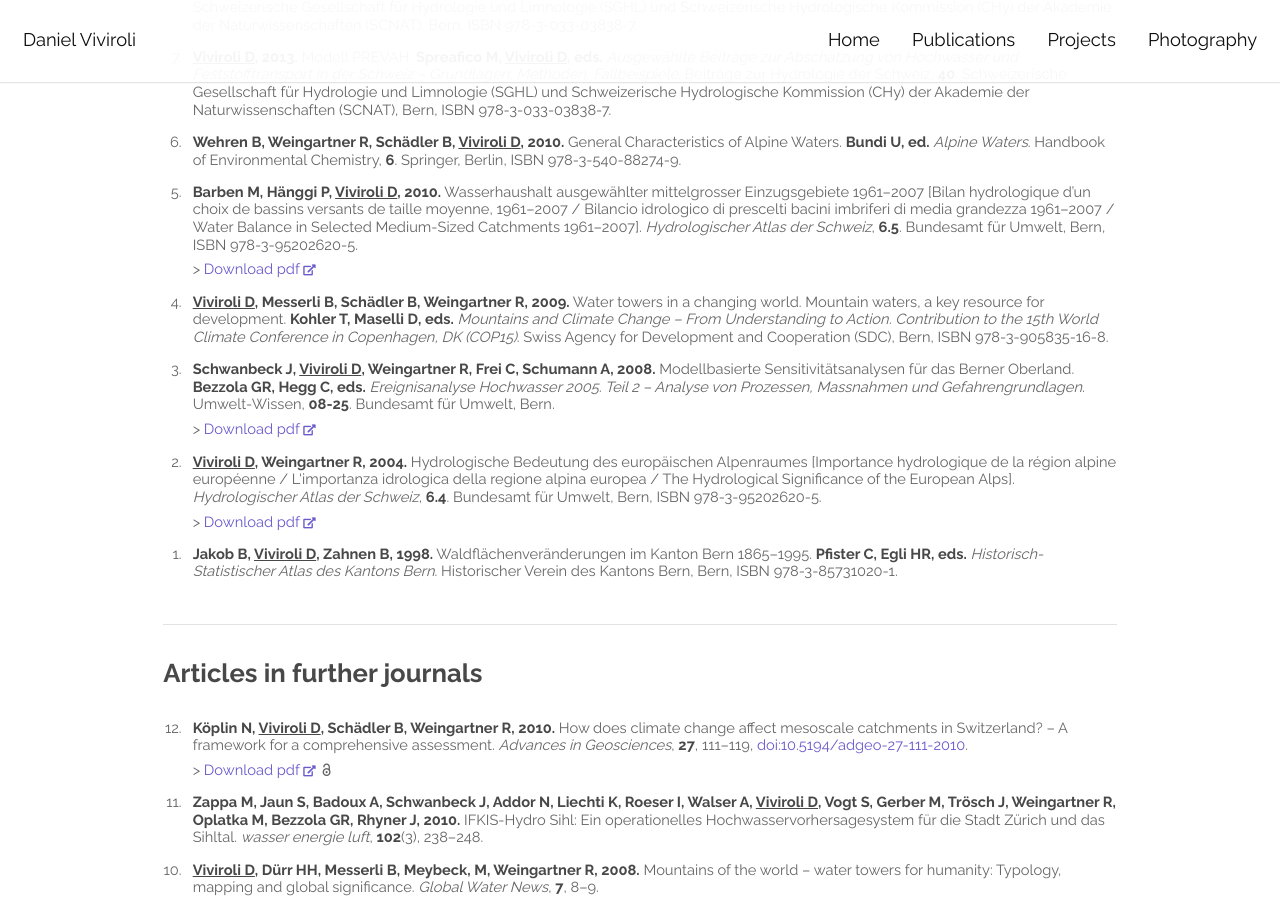
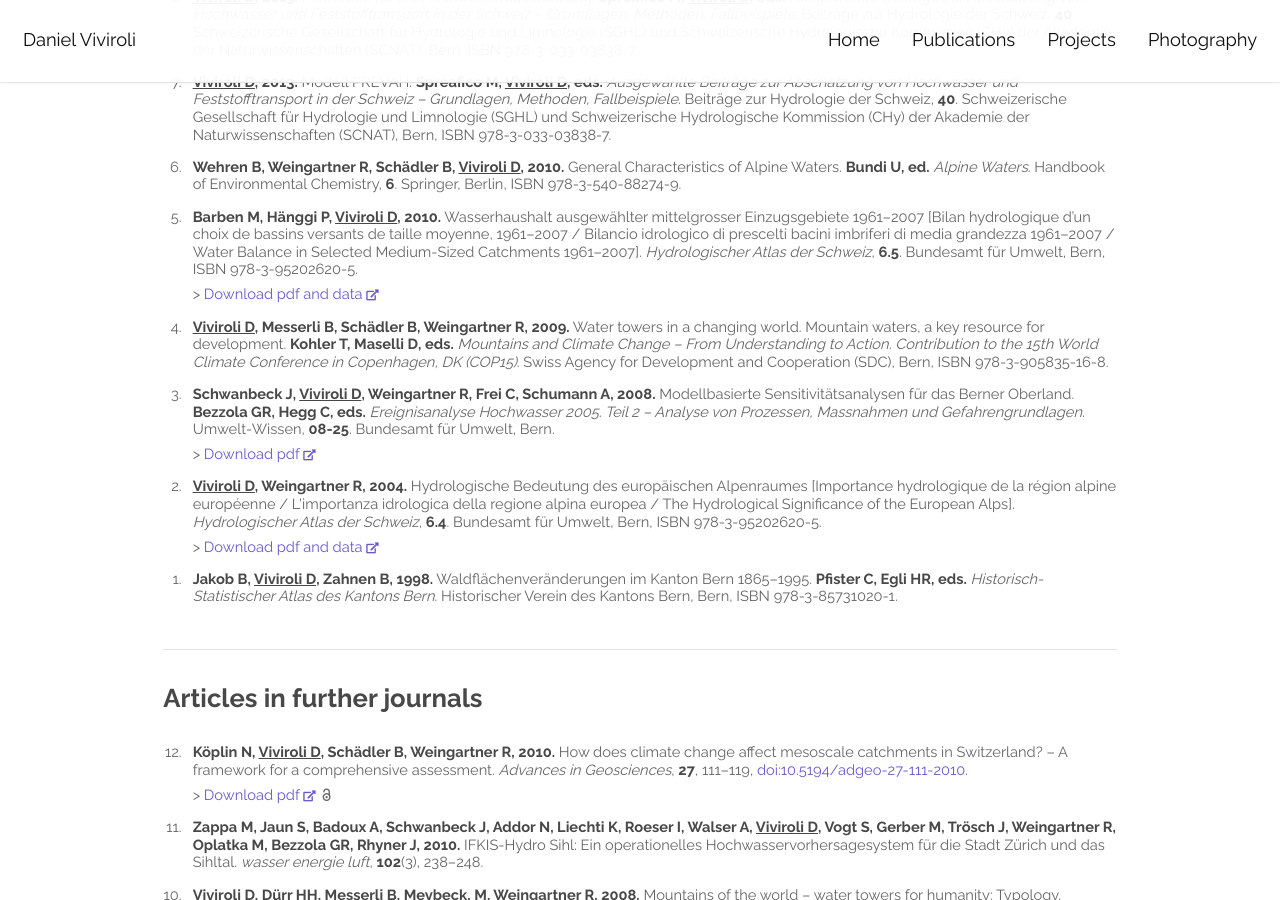
Before and after one commit to katarenamatos/katarenamatos.github.io, a Jekyll site: the page built from publications.html, in a window 1280 px wide and 900 px high, scrolled down 3725 px. Built offline with Jekyll 4.4.1, drawn with Linux system fonts in a browser that asks for light colours; some web fonts are replaced.

Commit message:
publication updates

```diff
--- a/_data/publications_book-chapters.yml
+++ b/_data/publications_book-chapters.yml
@@ -43,6 +43,7 @@
   place: Bern
   isbn: 978-3-95202620-5
   pdf: https://hydrologischeratlas.ch/produkte/druckausgabe/wasserhaushalt/tafel-6-5
+  pdf_text: Download pdf and data
   pdf_external: Y
 
 - authors: Viviroli D, Messerli B, Schädler B, Weingartner R
@@ -77,6 +78,7 @@
   place: Bern
   isbn: 978-3-95202620-5
   pdf: https://hydrologischeratlas.ch/produkte/druckausgabe/wasserhaushalt/tafel-6-4
+  pdf_text: Download pdf and data
   pdf_external: Y
 
 - authors: Jakob B, Viviroli D, Zahnen B
--- a/_data/publications_papers-peer-reviewed.yml
+++ b/_data/publications_papers-peer-reviewed.yml
@@ -6,6 +6,9 @@
   issue: 1
   pages: 363–377
   doi: 10.1029/2018WR023855
+  pdf: https://agupubs.onlinelibrary.wiley.com/doi/full/10.1029/2018WR023855
+  pdf_openaccess: Y
+  pdf_external: Y
 
 - authors: Brunner MI, Furrer R, Sikorska AE, Viviroli D, Seibert J, Favre AC
   year: 2018
--- a/_includes/publications_pdf_and_notes.html
+++ b/_includes/publications_pdf_and_notes.html
@@ -2,9 +2,14 @@
 {% if publication.pdf %}
   <br>
   <span style="display:block; height:0.50em;"></span>
-  > <a target="_blank" rel="noopener noreferrer" href={{ publication.pdf }}>Download pdf</a>
+  {% if publication.pdf_text %}
+	{% capture pdf_text %}{{ publication.pdf_text }}{% endcapture %}
+  {% else %}
+	{% capture pdf_text %}Download pdf{% endcapture %}
+  {% endif %}
+  > <a target="_blank" rel="noopener noreferrer" href={{ publication.pdf }}>{{ pdf_text }}</a>
   {% if publication.pdf_external %}
-    <a target="_blank" rel="noopener noreferrer" style="text-decoration: none" href={{ publication.pdf }}>
+    <a target="_blank" rel="noopener noreferrer" style="text-decoration: none" href={{ publication.link }}>
       <div class="tooltip">
         <i class="fas fa-external-link-alt fa-xs"></i>
         <span class="tooltiptext">External link</span>
```
